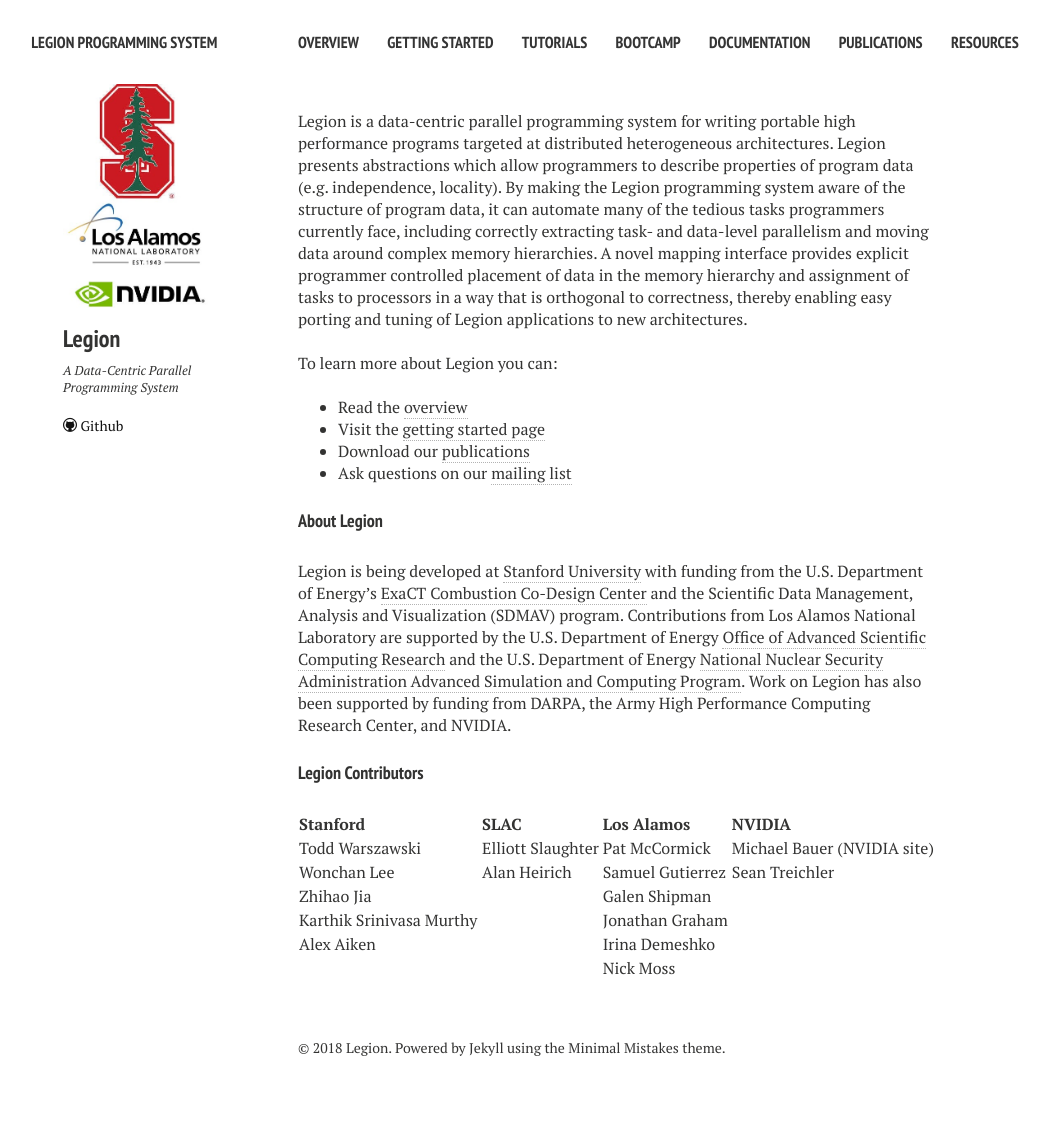
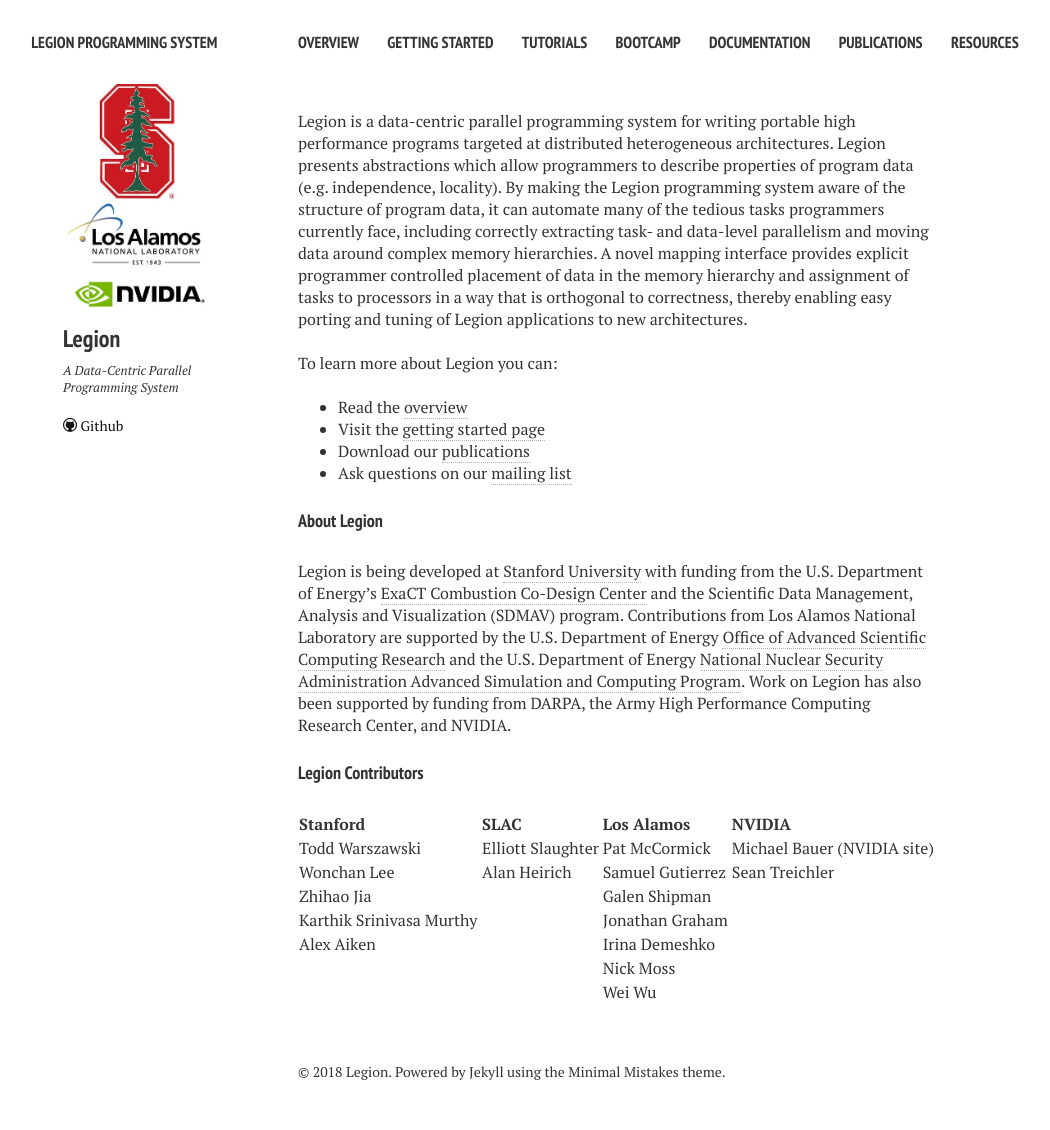
Before and after one commit to apryakhin/legion.stanford.edu, a Jekyll site: the page built from index.md, in a window 1280 px wide. Shown: the whole page, without its empty margins (22-1072 px from the left). Built offline with Jekyll 4.4.1, drawn with Linux system fonts in a browser that asks for light colours; nearby versions of some CDN libraries; before the commit the page ends 1106 px from its top, so only the background shows below that.

Commit message:
Update contributors.

```diff
--- a/index.md
+++ b/index.md
@@ -82,4 +82,10 @@ High Performance Computing Research Center, and NVIDIA.
 <td>  </td>
 <td>Nick Moss</td>
 </tr>
+
+<tr>
+<td></td>
+<td>  </td>
+<td>Wei Wu</td>
+</tr>
 </table>
```
